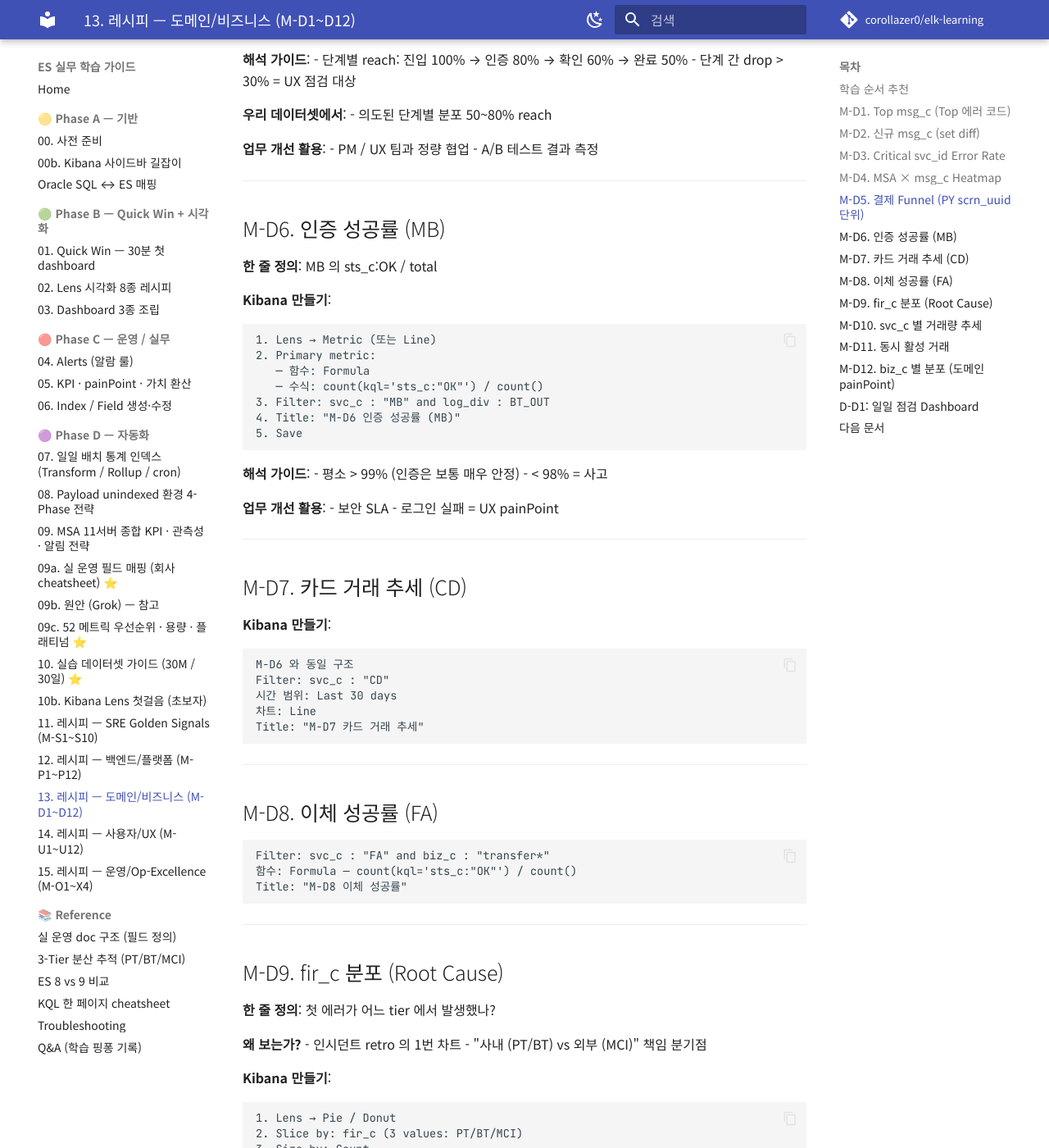
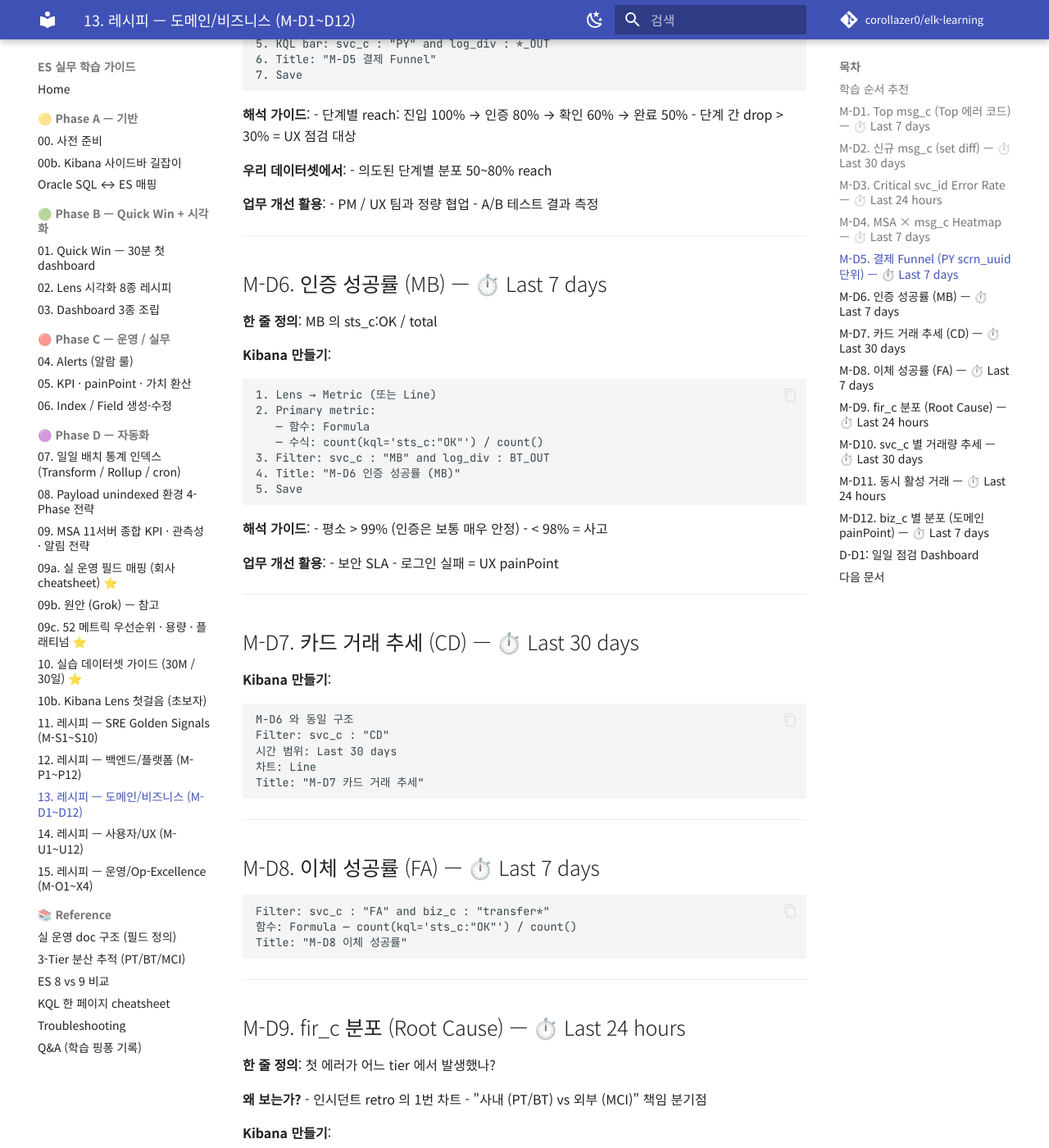
Before and after one commit to corollazer0/elk-learning, an MkDocs documentation site: the page built from docs/13-recipe-domain.md, in a window 1280 px wide and 1400 px high, scrolled down 3347 px. Shown: the whole window at 82% size. Built offline with MkDocs 1.6.1 and Material for MkDocs 9.7.7, drawn with Linux system fonts in a browser that asks for light colours; comment, search, counter and statistics services are not loaded; some of the changed text lies outside the part shown.

Commit message:
docs(11~15): 52 메트릭 제목에 권장 시간 범위 명시
- 각 메트릭 H2 제목에 ⏱️ Last X hours/days 추가
- 카테고리별 default 시간 범위:
  - 실시간 모니터링 (S/P core): Last 24 hours
  - SLO/추세 (P6, D1, D4 등): Last 7 days
  - 코호트/분포 (U4~U7, D7, O1~O2 등): Last 30 days
  - 회귀 비교 (U8, O5): Last 14 days
  - SLO budget (S10): Last 30 days rolling
  - Pipeline lag (P10, X1): Last 1 hour / 24 hours
- 각 문서 상단에 데이터셋 (2026-04-01~30) 절대 시각 안내

Co-Authored-By: Claude Opus 4.7 (1M context) <noreply@anthropic.com>

````diff
--- a/docs/11-recipe-sre.md
+++ b/docs/11-recipe-sre.md
@@ -3,6 +3,14 @@
 > **선수 학습**: [10b. Kibana Lens 첫걸음](10b-kibana-lens-basics.md)
 >
 > SRE 4대 시그널 (Latency / Traffic / Errors / Saturation) 을 우리 환경에 맞게 10개 메트릭으로 분리. 이 카테고리에서 [Tier S](09c-metric-priority.md) 5개 (M-S1, S2, S3, S4, S10) 가 나옴 — *가장 먼저 만들 것*.
+
+> ⏱️ **시간 범위 안내**:
+> - 각 메트릭 제목 옆 시간 범위는 **권장 default** (실 운영 기준)
+> - 우리 실습 데이터셋은 **2026-04-01 ~ 04-30 (30일 고정)** — Kibana 우상단 시간 픽커에서 *절대 시각* 으로 입력
+>   ```
+>   Start: 2026-04-01 00:00:00     End: 2026-04-30 23:59:59
+>   ```
+>   또는 "Last 30 days" 가 실 데이터를 모두 덮으면 그대로 사용 가능
 
 ---
 
@@ -23,7 +31,7 @@
 
 ---
 
-## M-S1. Availability (가용성)
+## M-S1. Availability (가용성) — ⏱️ Last 24 hours
 
 **한 줄 정의**: OK 응답 / 전체 응답 ratio
 
@@ -72,7 +80,7 @@
 
 ---
 
-## M-S2. TPS / RPS (Throughput)
+## M-S2. TPS / RPS (Throughput) — ⏱️ Last 24 hours
 
 **한 줄 정의**: 초당 응답 수
 
@@ -111,7 +119,7 @@
 
 ---
 
-## M-S3. Error Rate (에러율)
+## M-S3. Error Rate (에러율) — ⏱️ Last 24 hours
 
 **한 줄 정의**: ERROR 응답 / 전체 응답
 
@@ -154,7 +162,7 @@
 
 ---
 
-## M-S4. Latency p50/p95/p99
+## M-S4. Latency p50/p95/p99 — ⏱️ Last 24 hours
 
 **한 줄 정의**: 처리시간의 백분위수
 
@@ -194,7 +202,7 @@
 
 ---
 
-## M-S5. Slow Request Rate
+## M-S5. Slow Request Rate — ⏱️ Last 24 hours
 
 **한 줄 정의**: proc_tm > 1000ms 인 요청의 비율
 
@@ -231,7 +239,7 @@
 
 ---
 
-## M-S6. Saturation (인스턴스 부하)
+## M-S6. Saturation (인스턴스 부하) — ⏱️ Last 24 hours
 
 **한 줄 정의**: 컨테이너 별 트래픽 분포의 max/avg
 
@@ -265,7 +273,7 @@
 
 ---
 
-## M-S7. Tier 별 Availability
+## M-S7. Tier 별 Availability — ⏱️ Last 7 days
 
 **한 줄 정의**: PT/BT/MCI 각각의 가용성 분리
 
@@ -300,7 +308,7 @@
 
 ---
 
-## M-S8. 외부 의존성 (G/W) Latency
+## M-S8. 외부 의존성 (G/W) Latency — ⏱️ Last 24 hours
 
 **한 줄 정의**: GW_SEND/RECV 의 p95
 
@@ -336,7 +344,7 @@
 
 ---
 
-## M-S9. 코어 의존성 (MCI) Latency
+## M-S9. 코어 의존성 (MCI) Latency — ⏱️ Last 24 hours
 
 **한 줄 정의**: MCI_SEND/RECV 의 p95
 
@@ -365,7 +373,7 @@ Title: "M-S9 MCI core p95"
 
 ---
 
-## M-S10. Error Budget Burn Rate
+## M-S10. Error Budget Burn Rate — ⏱️ Last 30 days (rolling)
 
 **한 줄 정의**: 30일 rolling SLO 위반 누적
 
--- a/docs/12-recipe-backend.md
+++ b/docs/12-recipe-backend.md
@@ -3,6 +3,8 @@
 > **선수**: [11. SRE 레시피](11-recipe-sre.md) — 가용성/지연 기본
 >
 > 백엔드 플랫폼 엔지니어 관점의 12 메트릭. **MSA 매트릭스, 컨테이너, In/Out 짝짓기, Tier latency** 가 핵심.
+
+> ⏱️ **시간 범위 안내**: 메트릭 제목 옆은 **권장 default**. 실습 데이터셋 (2026-04-01~30) 에선 우상단 시간 픽커 → "Absolute" → `2026-04-01 00:00` ~ `2026-04-30 23:59` 로 입력.
 
 ---
 
@@ -25,7 +27,7 @@
 
 ---
 
-## M-P1. 11 MSA Health Matrix
+## M-P1. 11 MSA Health Matrix — ⏱️ Last 24 hours
 
 **한 줄 정의**: 11 svc_c × {availability, p95, tps, error count} 의 단일 표
 
@@ -69,7 +71,7 @@
 
 ---
 
-## M-P2. Tier Health Matrix (3 tier × KPI)
+## M-P2. Tier Health Matrix (3 tier × KPI) — ⏱️ Last 24 hours
 
 **한 줄 정의**: PT/BT/MCI 각각의 같은 KPI
 
@@ -91,7 +93,7 @@ Title: "M-P2 Tier Health Matrix"
 
 ---
 
-## M-P3. In/Out Imbalance
+## M-P3. In/Out Imbalance — ⏱️ Last 24 hours
 
 **한 줄 정의**: |IN 개수 - OUT 개수| / IN 개수 — 0 이면 완벽
 
@@ -129,7 +131,7 @@ Title: "M-P2 Tier Health Matrix"
 
 ---
 
-## M-P4. Stuck Requests (행 거래)
+## M-P4. Stuck Requests (행 거래) — ⏱️ Last 24 hours
 
 **한 줄 정의**: IN 만 있고 10분+ OUT 안 옴
 
@@ -172,7 +174,7 @@ filter (post): out_count == 0 AND first_in < now-10m
 
 ---
 
-## M-P5. Inter-Tier Latency (PT→BT, BT→MCI)
+## M-P5. Inter-Tier Latency (PT→BT, BT→MCI) — ⏱️ Last 24 hours
 
 **한 줄 정의**: 같은 guid 의 두 tier 시간 차
 
@@ -209,7 +211,7 @@ Transform 결과 인덱스 transform-tier-latency-5m 을:
 
 ---
 
-## M-P6. Top svc_id by Traffic
+## M-P6. Top svc_id by Traffic — ⏱️ Last 7 days
 
 **한 줄 정의**: count(*_OUT) by svc_id, Top 20
 
@@ -238,7 +240,7 @@ Transform 결과 인덱스 transform-tier-latency-5m 을:
 
 ---
 
-## M-P7. Top svc_id by Error
+## M-P7. Top svc_id by Error — ⏱️ Last 24 hours
 
 **한 줄 정의**: count(ERROR) by svc_id, Top 10
 
@@ -258,7 +260,7 @@ Title: "M-P7 Top 10 svc_id by Error"
 
 ---
 
-## M-P8. Container Error Rate
+## M-P8. Container Error Rate — ⏱️ Last 24 hours
 
 **한 줄 정의**: error rate by ctnr_nm
 
@@ -298,7 +300,7 @@ Title: "M-P7 Top 10 svc_id by Error"
 
 ---
 
-## M-P9. Container Throughput 분포
+## M-P9. Container Throughput 분포 — ⏱️ Last 24 hours
 
 **한 줄 정의**: count by ctnr_nm
 
@@ -320,7 +322,7 @@ Title: "M-P9 Container Throughput by MSA"
 
 ---
 
-## M-P10. Pipeline Lag (P0 — 데이터 신뢰)
+## M-P10. Pipeline Lag (P0 — 데이터 신뢰) — ⏱️ Last 1 hour
 
 **한 줄 정의**: now() - max(@timestamp) — 마지막 데이터가 얼마나 오래됐나?
 
@@ -353,7 +355,7 @@ Title: "M-P9 Container Throughput by MSA"
 
 ---
 
-## M-P11. Inter-Service Call Success
+## M-P11. Inter-Service Call Success — ⏱️ Last 7 days
 
 **한 줄 정의**: caller_uuid 기반 callee 의 success rate
 
@@ -378,7 +380,7 @@ metrics: ok / total
 
 ---
 
-## M-P12. 호출 Hop 분포
+## M-P12. 호출 Hop 분포 — ⏱️ Last 7 days
 
 **한 줄 정의**: 한 guid 의 PT/BT/MCI/GW doc 개수 분포
 
--- a/docs/13-recipe-domain.md
+++ b/docs/13-recipe-domain.md
@@ -3,6 +3,8 @@
 > **선수**: [12. 백엔드 레시피](12-recipe-backend.md)
 >
 > *비즈니스 도메인* 관점의 12 메트릭. msg_c (에러 코드) / 결제 funnel / fir_c (root cause) / 핵심 거래 KPI.
+
+> ⏱️ **시간 범위 안내**: 메트릭 제목 옆은 **권장 default**. 실습 데이터셋 (2026-04-01~30) 에선 우상단 시간 픽커 → "Absolute" 입력.
 
 ---
 
@@ -25,7 +27,7 @@
 
 ---
 
-## M-D1. Top msg_c (Top 에러 코드)
+## M-D1. Top msg_c (Top 에러 코드) — ⏱️ Last 7 days
 
 **한 줄 정의**: count(*) by msg_c, Top 20 — sts_c:ERROR 만
 
@@ -60,7 +62,7 @@
 
 ---
 
-## M-D2. 신규 msg_c (set diff)
+## M-D2. 신규 msg_c (set diff) — ⏱️ Last 30 days
 
 **한 줄 정의**: 오늘 처음 본 msg_c (지난 7일 base 외)
 
@@ -92,7 +94,7 @@
 
 ---
 
-## M-D3. Critical svc_id Error Rate
+## M-D3. Critical svc_id Error Rate — ⏱️ Last 24 hours
 
 **한 줄 정의**: 결제/인증/이체 svc_id 의 error rate
 
@@ -131,7 +133,7 @@
 
 ---
 
-## M-D4. MSA × msg_c Heatmap
+## M-D4. MSA × msg_c Heatmap — ⏱️ Last 7 days
 
 **한 줄 정의**: svc_c × msg_c grid
 
@@ -161,7 +163,7 @@
 
 ---
 
-## M-D5. 결제 Funnel (PY scrn_uuid 단위)
+## M-D5. 결제 Funnel (PY scrn_uuid 단위) — ⏱️ Last 7 days
 
 **한 줄 정의**: 결제 5단계 reach rate
 
@@ -198,7 +200,7 @@
 
 ---
 
-## M-D6. 인증 성공률 (MB)
+## M-D6. 인증 성공률 (MB) — ⏱️ Last 7 days
 
 **한 줄 정의**: MB 의 sts_c:OK / total
 
@@ -224,7 +226,7 @@
 
 ---
 
-## M-D7. 카드 거래 추세 (CD)
+## M-D7. 카드 거래 추세 (CD) — ⏱️ Last 30 days
 
 **Kibana 만들기**:
 
@@ -238,7 +240,7 @@ Title: "M-D7 카드 거래 추세"
 
 ---
 
-## M-D8. 이체 성공률 (FA)
+## M-D8. 이체 성공률 (FA) — ⏱️ Last 7 days
 
 ```
 Filter: svc_c : "FA" and biz_c : "transfer*"
@@ -248,7 +250,7 @@ Title: "M-D8 이체 성공률"
 
 ---
 
-## M-D9. fir_c 분포 (Root Cause)
+## M-D9. fir_c 분포 (Root Cause) — ⏱️ Last 24 hours
 
 **한 줄 정의**: 첫 에러가 어느 tier 에서 발생했나?
 
@@ -281,7 +283,7 @@ Title: "M-D8 이체 성공률"
 
 ---
 
-## M-D10. svc_c 별 거래량 추세
+## M-D10. svc_c 별 거래량 추세 — ⏱️ Last 30 days
 
 **Kibana 만들기**:
 
@@ -301,7 +303,7 @@ Title: "M-D8 이체 성공률"
 
 ---
 
-## M-D11. 동시 활성 거래
+## M-D11. 동시 활성 거래 — ⏱️ Last 24 hours
 
 **한 줄 정의**: 5분 윈도우 안의 unique guid
 
@@ -317,7 +319,7 @@ Title: "M-D8 이체 성공률"
 
 ---
 
-## M-D12. biz_c 별 분포 (도메인 painPoint)
+## M-D12. biz_c 별 분포 (도메인 painPoint) — ⏱️ Last 7 days
 
 ```
 Filter: svc_c : "<특정>"
--- a/docs/14-recipe-user-ux.md
+++ b/docs/14-recipe-user-ux.md
@@ -3,6 +3,8 @@
 > **선수**: [13. 도메인 레시피](13-recipe-domain.md)
 >
 > 사용자 segment / 채널 / OS / 기기 / 앱 버전 / 화면 / 코호트 — *PM 과 운영팀이 가장 좋아하는* 12 메트릭. **신규 카테고리** (09 정정 후 추가).
+
+> ⏱️ **시간 범위 안내**: 메트릭 제목 옆은 **권장 default**. 사용자/UX 메트릭은 보통 *주~월 단위* 가 의미 있음. 실습 데이터셋은 2026-04-01~30 절대 시각.
 
 ---
 
@@ -25,7 +27,7 @@
 
 ---
 
-## M-U1. 채널별 Traffic Share
+## M-U1. 채널별 Traffic Share — ⏱️ Last 7 days
 
 **한 줄 정의**: count by chan_c
 
@@ -57,7 +59,7 @@
 
 ---
 
-## M-U2. 채널별 Error Rate
+## M-U2. 채널별 Error Rate — ⏱️ Last 7 days
 
 **Kibana 만들기**:
 
@@ -83,7 +85,7 @@
 
 ---
 
-## M-U3. 채널별 Latency 비교
+## M-U3. 채널별 Latency 비교 — ⏱️ Last 7 days
 
 ```
 M-U2 와 동일 구조
@@ -98,7 +100,7 @@ Title: "M-U3 채널별 p95 Latency"
 
 ---
 
-## M-U4. OS 별 분포
+## M-U4. OS 별 분포 — ⏱️ Last 30 days
 
 ```
 1. Lens → Donut
@@ -111,7 +113,7 @@ Title: "M-U3 채널별 p95 Latency"
 
 ---
 
-## M-U5. OS 버전별 Error Rate
+## M-U5. OS 버전별 Error Rate — ⏱️ Last 30 days
 
 **왜 보는가?**
 - 호환성 이슈 발견 — 오래된 OS 버전이 깨지는 신호
@@ -133,7 +135,7 @@ Title: "M-U3 채널별 p95 Latency"
 
 ---
 
-## M-U6. 기기 모델별 painPoint ⭐
+## M-U6. 기기 모델별 painPoint ⭐ — ⏱️ Last 30 days
 
 **한 줄 정의**: count(ERROR) by device_model, Top 20
 
@@ -176,7 +178,7 @@ Title: "M-U3 채널별 p95 Latency"
 
 ---
 
-## M-U7. 앱 버전 분포
+## M-U7. 앱 버전 분포 — ⏱️ Last 30 days
 
 ```
 Lens → Donut (또는 Bar)
@@ -194,7 +196,7 @@ Title: "M-U7 앱 버전 분포"
 
 ---
 
-## M-U8. 신 앱 버전 회귀 ⭐⭐
+## M-U8. 신 앱 버전 회귀 ⭐⭐ — ⏱️ Last 14 days
 
 **한 줄 정의**: 신 ap_ver 의 error rate vs 이전 ver
 
@@ -238,7 +240,7 @@ Title: "M-U7 앱 버전 분포"
 
 ---
 
-## M-U9. 화면별 Funnel (scrn_id)
+## M-U9. 화면별 Funnel (scrn_id) — ⏱️ Last 7 days
 
 **한 줄 정의**: 한 scrn_uuid 안의 svc_id 시퀀스 분석
 
@@ -263,7 +265,7 @@ KQL: scrn_id : "<특정 화면>"
 
 ---
 
-## M-U10. 사용자 retry 패턴 ⭐
+## M-U10. 사용자 retry 패턴 ⭐ — ⏱️ Last 24 hours
 
 **한 줄 정의**: 같은 dgtl_cusno + scrn_uuid 에서 sts_c:ERROR 가 ≥3 회
 
@@ -302,7 +304,7 @@ filter (post): err_count >= 3
 
 ---
 
-## M-U11. DAU / WAU / MAU ⭐⭐
+## M-U11. DAU / WAU / MAU ⭐⭐ — ⏱️ Last 1d / 7d / 30d (각각)
 
 **한 줄 정의**: cardinality(dgtl_cusno)
 
@@ -342,7 +344,7 @@ Title: "M-U11 일별 DAU 추세"
 
 ---
 
-## M-U12. IP 대역 분포
+## M-U12. IP 대역 분포 — ⏱️ Last 30 days
 
 ```
 1. Lens → Bar horizontal
--- a/docs/15-recipe-ops.md
+++ b/docs/15-recipe-ops.md
@@ -3,6 +3,8 @@
 > **선수**: [14. 사용자 / UX 레시피](14-recipe-user-ux.md)
 >
 > *시간대 패턴* + *인덱스 헬스* — capacity 계획과 메타 모니터링. Op-Excellence (X 시리즈) 는 ES 운영팀 전용.
+
+> ⏱️ **시간 범위 안내**: 메트릭 제목 옆은 **권장 default**. 운영 메트릭은 보통 *주~월 단위* 가 의미 있음. 실습 데이터셋은 2026-04-01~30 절대 시각.
 
 ---
 
@@ -23,7 +25,7 @@
 
 ---
 
-## M-O1. Time-of-Day Pattern (시간대 분포)
+## M-O1. Time-of-Day Pattern (시간대 분포) — ⏱️ Last 30 days
 
 **한 줄 정의**: 24시간 × 트래픽 heatmap
 
@@ -65,7 +67,7 @@
 
 ---
 
-## M-O2. Day-of-Week Pattern
+## M-O2. Day-of-Week Pattern — ⏱️ Last 30 days
 
 **Kibana 만들기**:
 
@@ -81,7 +83,7 @@
 
 ---
 
-## M-O3. Dead svc_id
+## M-O3. Dead svc_id — ⏱️ Last 7 days
 
 **한 줄 정의**: Spring Mapping 선언 ∧ ES 호출 0인 svc_id (24h+)
 
@@ -108,7 +110,7 @@
 
 ---
 
-## M-O4. Shadow svc_id
+## M-O4. Shadow svc_id — ⏱️ Last 7 days
 
 **한 줄 정의**: ES 호출 ∧ Spring mapping 미선언 svc_id
 
@@ -121,7 +123,7 @@
 
 ---
 
-## M-O5. DoD / WoW Traffic Change ⭐
+## M-O5. DoD / WoW Traffic Change ⭐ — ⏱️ Last 14 days
 
 **한 줄 정의**: 어제 / 지난주 같은 요일 대비 % 변화
 
@@ -166,7 +168,7 @@
 
 ---
 
-## M-O6. Peak RPS + 시간대
+## M-O6. Peak RPS + 시간대 — ⏱️ Last 30 days
 
 **한 줄 정의**: 일/주 단위 max(count) + 그 시각
 
@@ -190,7 +192,7 @@ Display: "이번주 peak RPS"
 
 ---
 
-## M-X1. Pipeline Stage Lag
+## M-X1. Pipeline Stage Lag — ⏱️ Last 24 hours
 
 **한 줄 정의**: takes.* 필드 — 각 단계 처리 시간
 
@@ -219,7 +221,7 @@ Display: "이번주 peak RPS"
 
 ---
 
-## M-X2. Index Storage Health
+## M-X2. Index Storage Health — ⏱️ Last 30 days
 
 **한 줄 정의**: 일자별 인덱스 size, shard 수, segment 수
 
@@ -249,7 +251,7 @@ Display: "이번주 peak RPS"
 
 ---
 
-## M-X3. doc_sz 분포
+## M-X3. doc_sz 분포 — ⏱️ Last 7 days
 
 **Kibana 만들기**:
 
@@ -267,7 +269,7 @@ Display: "이번주 peak RPS"
 
 ---
 
-## M-X4. Schema Stability
+## M-X4. Schema Stability — ⏱️ Last 30 days
 
 **한 줄 정의**: 신규 필드 자동 매핑 빈도
 
````
